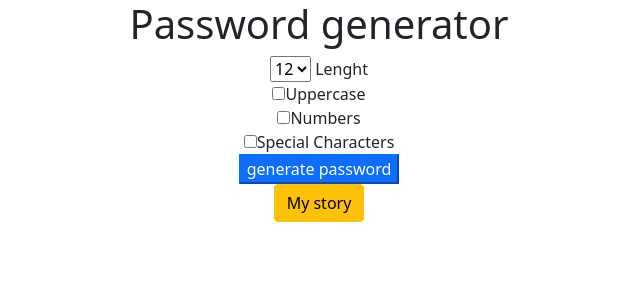
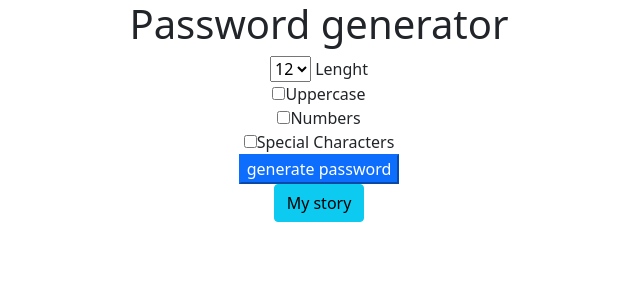
Before and after one commit to RondyVN/django3.6-password-generator, a Django app: page / in a window 1280 px wide. Shown: the top 300 px of the page, without its empty margins (321-961 px from the left). Run offline with Django 3.2, Linux system fonts and the light colour scheme.

Commit message:
I made some twieaks

```diff
--- a/generator/templates/generator/home.html
+++ b/generator/templates/generator/home.html
@@ -32,7 +32,7 @@
         <br>
         <input type="submit" value="generate password" class="btn-primary">
     </form>
-    <a href="{% url 'creator' %}" class="btn btn-warning">My story</a>
+    <a href="{% url 'creator' %}" class="btn btn-info">My story</a>
 </div>
 </body>
 </html>
--- a/password_generator/settings.py
+++ b/password_generator/settings.py
@@ -20,7 +20,7 @@ BASE_DIR = Path(__file__).resolve().parent.parent
 # See https://docs.djangoproject.com/en/3.2/howto/deployment/checklist/
 
 # SECURITY WARNING: keep the secret key used in production secret!
-SECRET_KEY = 'django-insecure-3y$85w*^ab_(*z3&=+%*d5f8srygmvn8(n*4v3-x-avo=jqf=d'
+SECRET_KEY = 'django-insecure-3y$85w*^ab_(*z3&=+%*d5fasdasdq18srygmvn8(n*4v3-x-avo=jqf=d'
 
 # SECURITY WARNING: don't run with debug turned on in production!
 DEBUG = True
```
